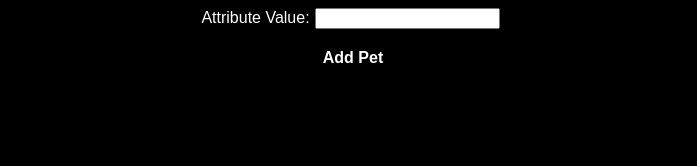
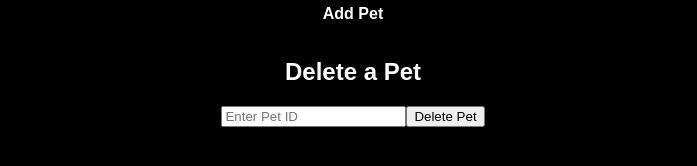
Before and after one commit to YuxuanChen7/Final-web, a React (Create React App) app in the folder front/: page /addpet in a window 1280 px wide. Shown: the part 484-650 px from the top of the page, without its empty margins (287-984 px from the left). Built offline with nearby package versions, Linux system fonts and the light colour scheme; no server answers.

Commit message:
delete operation implemented

```diff
--- a/front/src/components/AddPet/AddPet.js
+++ b/front/src/components/AddPet/AddPet.js
@@ -1,4 +1,4 @@
-import React, { useState, useEffect  } from "react";
+import React, { useState, useEffect } from "react";
 import axios from "axios";
 import "./AddPet.css";
 
@@ -7,6 +7,7 @@ const AddPet = () => {
   const [attributeType, setAttributeType] = useState("");
   const [attributeValue, setAttributeValue] = useState("");
   const [pets, setPets] = useState([]);
+  const [deletePetId, setDeletePetId] = useState("");
 
   const handleNameChange = (e) => setPetName(e.target.value);
   const handleTypeChange = (e) => setAttributeType(e.target.value);
@@ -50,6 +51,8 @@ const AddPet = () => {
       alert("An error occurred while adding the pet.");
       console.error(error);
     }
+
+    await fetchPets(); //basically refreshing
   };
 
   const fetchPets = async () => {
@@ -62,6 +65,24 @@ const AddPet = () => {
     }
   };
 
+  const handleDeleteSubmit = async (e) => {
+    e.preventDefault();
+
+    if (!deletePetId) {
+      alert("Please enter a pet ID to delete.");
+      return;
+    }
+
+    try {
+      await axios.delete(`http://localhost:5000/pets/${deletePetId}`);
+      setDeletePetId("");
+      fetchPets();
+    } catch (error) {
+      console.error("Error occurred while deleting the pet:", error);
+      alert("An error occurred while deleting the pet.");
+    }
+  };
+
   useEffect(() => {
     fetchPets();
   }, []);
@@ -71,8 +92,10 @@ const AddPet = () => {
       <div className="pets-list">
         <h2>Pets List</h2>
         {pets.map((pet) => (
-          <div key={pet.id} className="pet-item">
-            <span>{pet.name}</span>
+          <div key={pet.PetID} className="pet-item">
+            <span>
+              ID: {pet.PetID} - Name: {pet.name}
+            </span>
           </div>
         ))}
       </div>
@@ -112,6 +135,19 @@ const AddPet = () => {
           Add Pet
         </button>
       </form>
+      <div className="delete-pet-form">
+        <h2>Delete a Pet</h2>
+        <form onSubmit={handleDeleteSubmit}>
+          <input
+            type="text"
+            value={deletePetId}
+            onChange={(e) => setDeletePetId(e.target.value)}
+            placeholder="Enter Pet ID"
+            required
+          />
+          <button type="submit">Delete Pet</button>
+        </form>
+      </div>
     </div>
   );
 };
```
